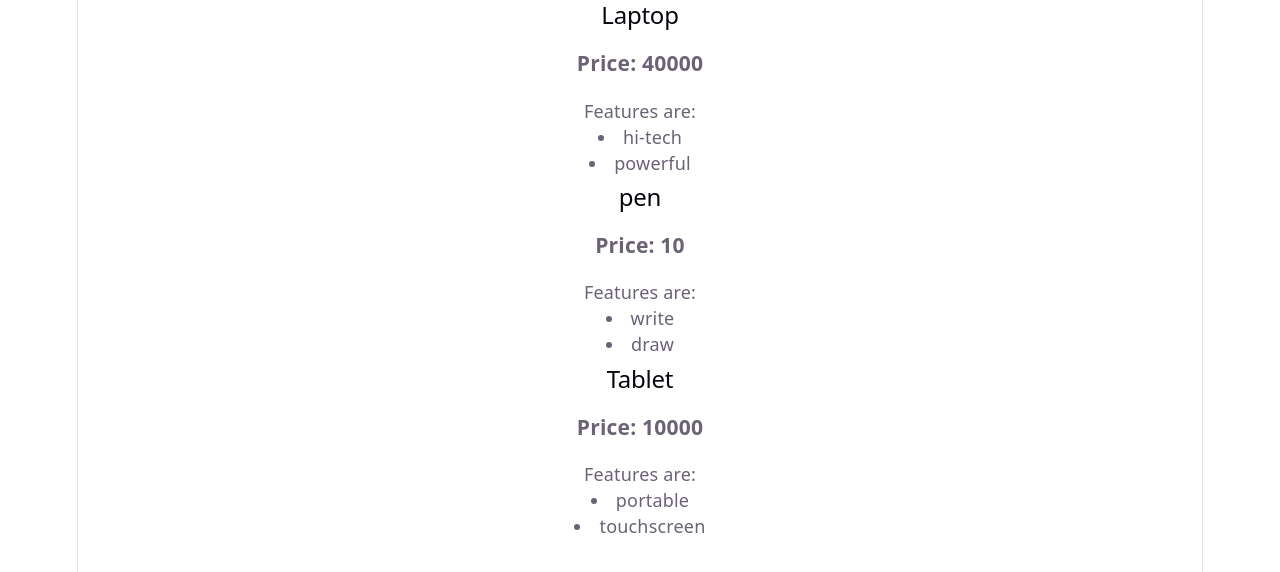
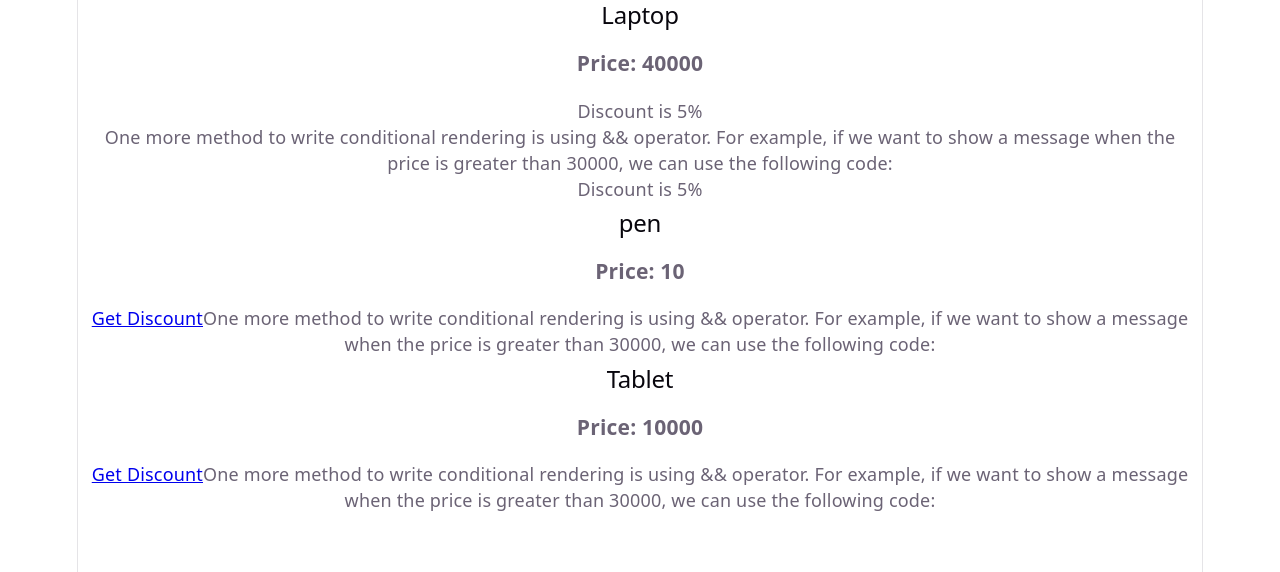
Before and after one commit to mayurigade-hub/revising-react, a React (Vite) app: page / in a window 1280 px wide. Shown: the top 572 px of the page. Built offline with nearby package versions, Linux system fonts and the light colour scheme.

Commit message:
conditionals

```diff
--- a/src/Product.jsx
+++ b/src/Product.jsx
@@ -1,12 +1,13 @@
 import './Product.css'
 
-function Product( {name, price, features} ) {
+function Product( {name, price } ) {
     return (
         <div className="product">
             <h2>{ name }</h2>
             <h3>Price: { price }</h3>
-            <p> Features are:
-                { features.map((feature) => <li> { feature } </li>) }</p>
+            { price > 30000 ? <p> Discount is 5%</p> : <a href="/">Get Discount</a>}
+            One more method to write conditional rendering is using && operator. For example, if we want to show a message when the price is greater than 30000, we can use the following code:
+            { price > 30000 && <p> Discount is 5%</p>}
         </div>
 
     )
--- a/src/ProductTab.jsx
+++ b/src/ProductTab.jsx
@@ -4,9 +4,9 @@ function ProductTab() {
 return (
     <>
      {/* Here name and price are props which are passed to the Product component. Props are used to pass data from parent component to child component. */}
-      <Product name="Laptop" price={40000} features={["hi-tech", "powerful"]} />
-      <Product name="pen" price={10} features={["write", "draw"]} />
-      <Product name="Tablet" price={10000} features={["portable", "touchscreen"]} />
+      <Product name="Laptop" price={40000} />
+      <Product name="pen" price={10} />
+      <Product name="Tablet" price={10000} />
     </>
 )
 }
```
